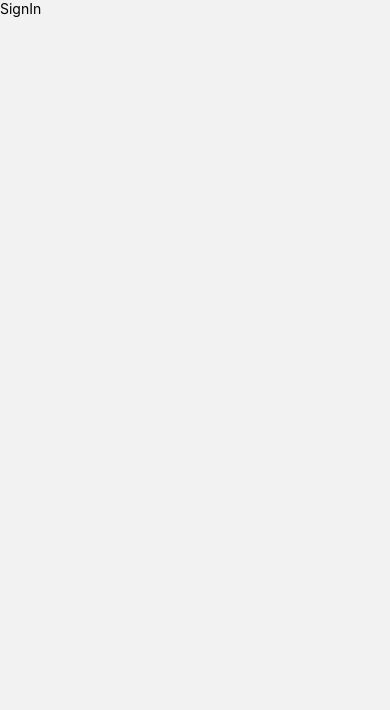
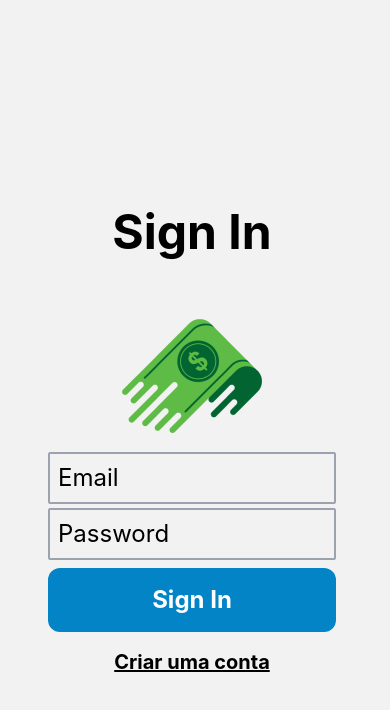
Before and after one commit to marcelo-zuza/bankAccount-App, a React Native app: screen /SignIn in a window 390 px wide. Shown: the top 710 px of the page. Built offline with nearby package versions, Linux system fonts and the light colour scheme.

Commit message:
second commit

```diff
--- a/App.tsx
+++ b/App.tsx
@@ -7,7 +7,9 @@ const App = () => {
   return (
     <NavigationContainer>
       <StatusBar backgroundColor={'#fff'} barStyle={'dark-content'} />
+
       <Routes />
+
     </NavigationContainer>
   )
 }
--- a/src/components/SignIn.tsx
+++ b/src/components/SignIn.tsx
@@ -1,10 +1,35 @@
-import { View, Text } from 'react-native'
+import { View, Text, Image, Pressable, TextInput } from 'react-native'
+import { useNavigation } from '@react-navigation/native'
 import React from 'react'
 
 const SignIn = () => {
+
+  const navigation = useNavigation()
+
   return (
-    <View>
-      <Text>SignIn</Text>
+    <View className='flex flex-1 justify-center px-12 md:px-16 md:mx-96 md:my-8 md:border-2 border-gray-400 rounded-lg w-96'>
+
+      <Text className='text-5xl font-bold text-center py-12 md:py-4'>Sign In</Text>
+      <View className='flex content-center items-center justify-center h-36 py-4'>
+        <Image className='' source={require('../assets/img/Logo.png')} />
+      </View>
+
+      <View className=''>
+        <TextInput className='px-2 py-2 my-1 text-2xl md:text-xl border-2 border-gray-400 rounded-sm' placeholder='Email' />
+        <TextInput className='px-2 py-2 text-2xl md:text-xl border-2 border-gray-400 rounded-sm' placeholder='Password' />
+      </View>
+
+      <View className='py-2'>
+        <Pressable className='py-4 md:py-2 bg-sky-600 rounded-xl'>
+          <Text className='text-2xl font-bold text-center text-white'>Sign In</Text>
+        </Pressable>
+      </View>
+
+      <View className='py-2'>
+        <Pressable onPress={() => navigation.navigate("SignUp")}>
+          <Text className='text-xl font-bold text-center underline'>Criar uma conta</Text>
+        </Pressable>
+      </View>
     </View>
   )
 }
--- a/src/components/SignUp.tsx
+++ b/src/components/SignUp.tsx
@@ -1,9 +1,11 @@
 import { View, Text } from 'react-native'
 import React from 'react'
+// #0284c7
+
 
 const SignUp = () => {
   return (
-    <View>
+    <View className='flex flex-1 justify-center px-12 md:px-16 md:mx-96 md:my-8 md:border-2 border-gray-400 rounded-lg w-96'>
       <Text>SignUp</Text>
     </View>
   )
--- a/src/routes/AuthRoutes.tsx
+++ b/src/routes/AuthRoutes.tsx
@@ -10,7 +10,15 @@ const AuthRoutes = () => {
   return (
     <AuthStack.Navigator>
         <AuthStack.Screen name='SignIn' component={SignIn} options={{headerShown: false}} />
-        <AuthStack.Screen name='SignUp' component={SignUp} />
+        <AuthStack.Screen name='SignUp' component={SignUp} options={{
+            headerStyle: {
+                backgroundColor: '#0284c7',
+
+            },
+            headerTintColor: '#fff',
+            headerTitle: 'Back',
+            headerBackTitleVisible: false
+        }} />
 
 
     </AuthStack.Navigator>
```
